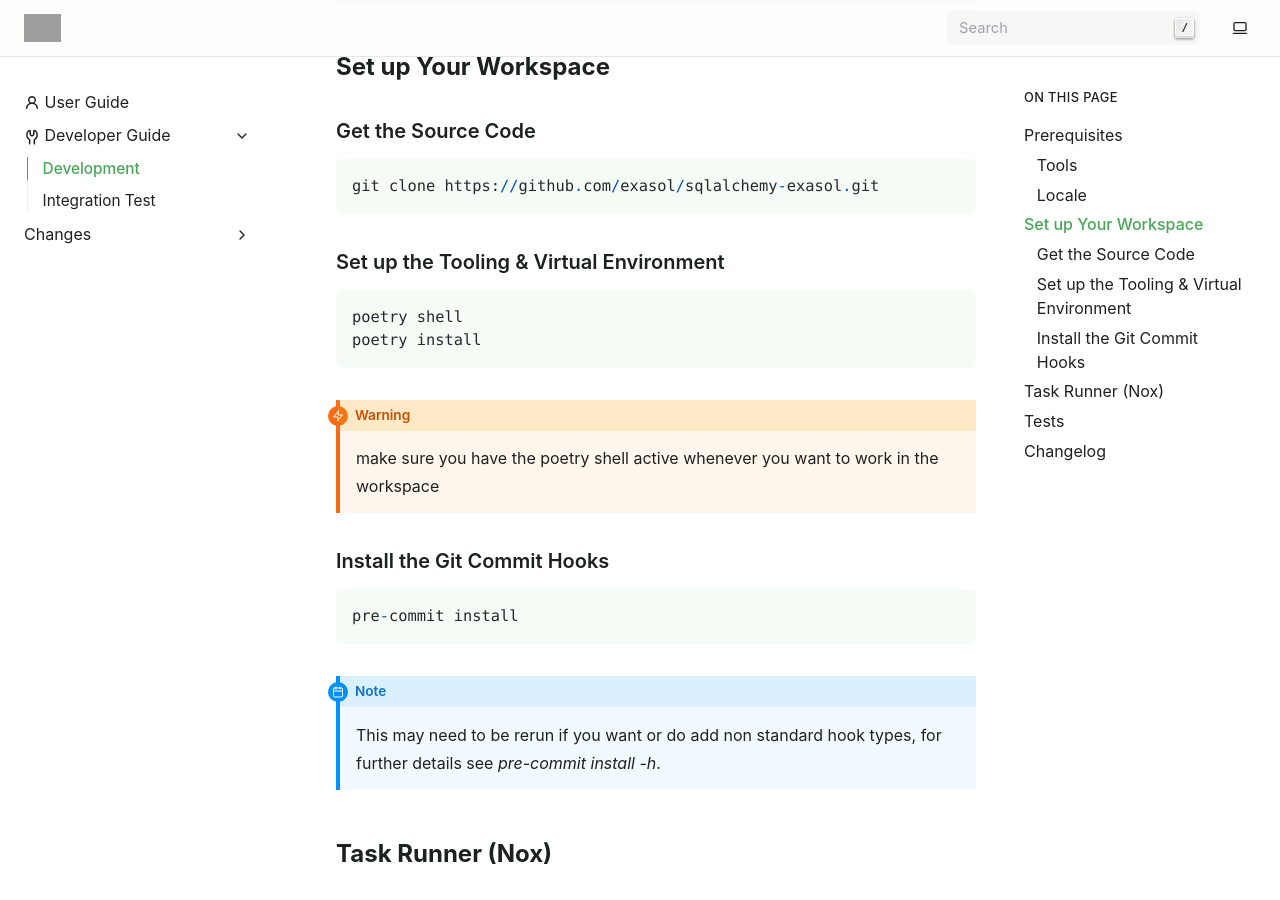
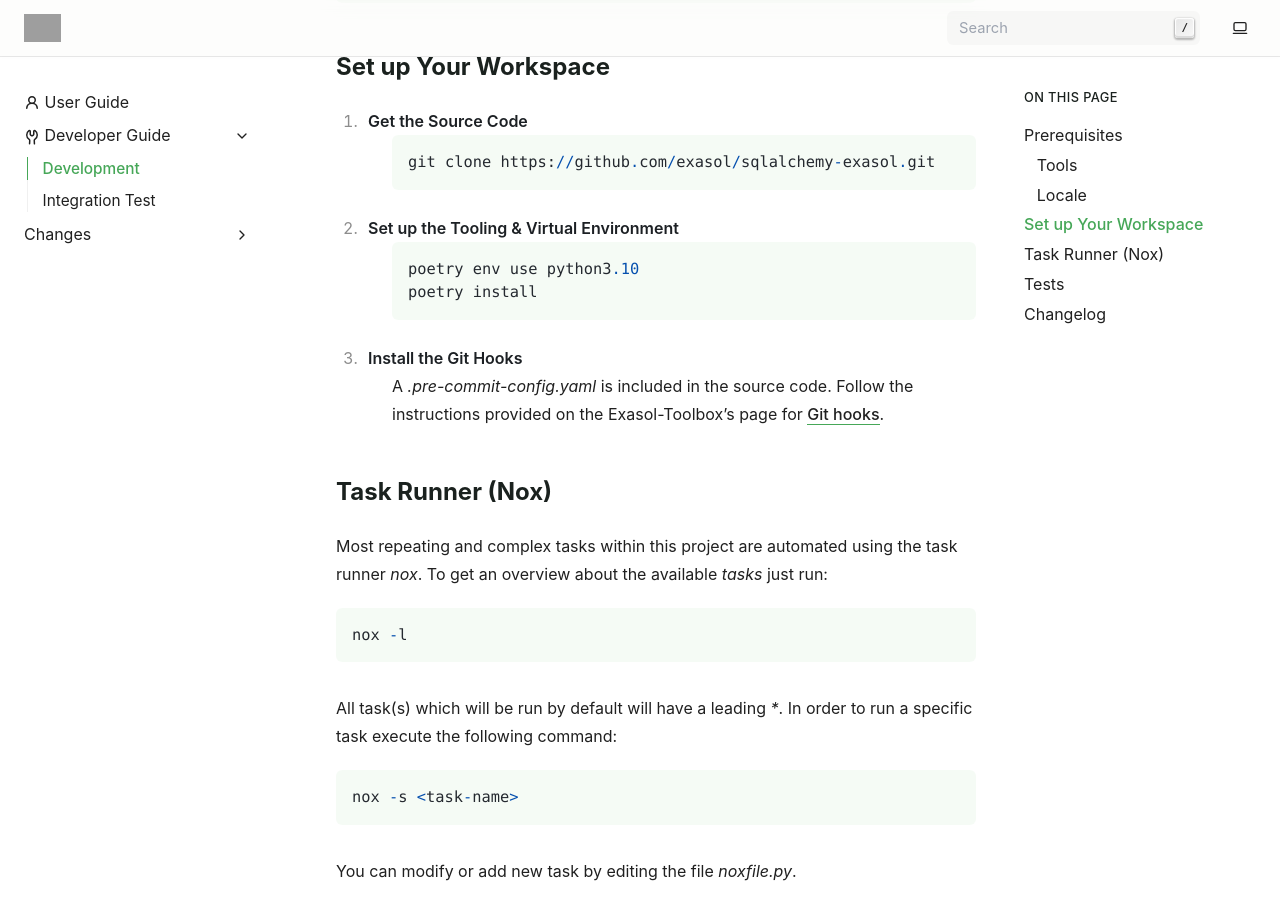
Before and after one commit to exasol/sqlalchemy-exasol, a Sphinx documentation site: the page built from doc/developer_guide/developer_guide.rst, in a window 1280 px wide and 900 px high, scrolled down 890 px. Built offline with Sphinx 7.4.7, drawn with Linux system fonts in a browser that asks for light colours; pages that are not in the unit, such as notebooks, are missing from menus; grey boxes are pictures that could not be loaded.

Commit message:
Simplify steps into bullets instead of sub-sections

```diff
--- a/doc/developer_guide/developer_guide.rst
+++ b/doc/developer_guide/developer_guide.rst
@@ -29,36 +29,22 @@ Example: Set up an English locale
 Set up Your Workspace
 ---------------------
 
-Get the Source Code
-+++++++++++++++++++
+#. Get the Source Code
+    .. code-block::
 
-.. code-block::
+        git clone https://github.com/exasol/sqlalchemy-exasol.git
 
-    git clone https://github.com/exasol/sqlalchemy-exasol.git
+#. Set up the Tooling & Virtual Environment
+    .. code-block::
 
-Set up the Tooling & Virtual Environment
-++++++++++++++++++++++++++++++++++++++++
+        poetry env use python3.10
+        poetry install
 
-.. code-block::
 
-    poetry shell
-    poetry install
-
-.. warning::
-
-    make sure you have the poetry shell active whenever you want to work in the workspace
-
-Install the Git Commit Hooks
-++++++++++++++++++++++++++++
-
-.. code-block::
-
-    pre-commit install
-
-.. note::
-
-    This may need to be rerun if you want or do add non standard hook types, for further details
-    see `pre-commit install -h`.
+#. Install the Git Hooks
+    A `.pre-commit-config.yaml` is included in the source code. Follow the instructions
+    provided on the Exasol-Toolbox's page for
+    `Git hooks <https://exasol.github.io/python-toolbox/main/user_guide/features/git_hooks/index.html>`__.
 
 
 Task Runner (Nox)
```
